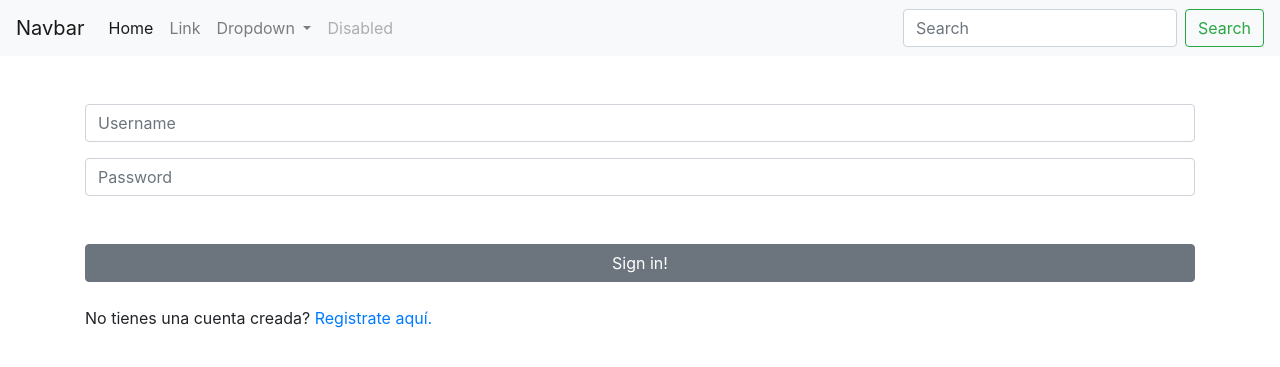
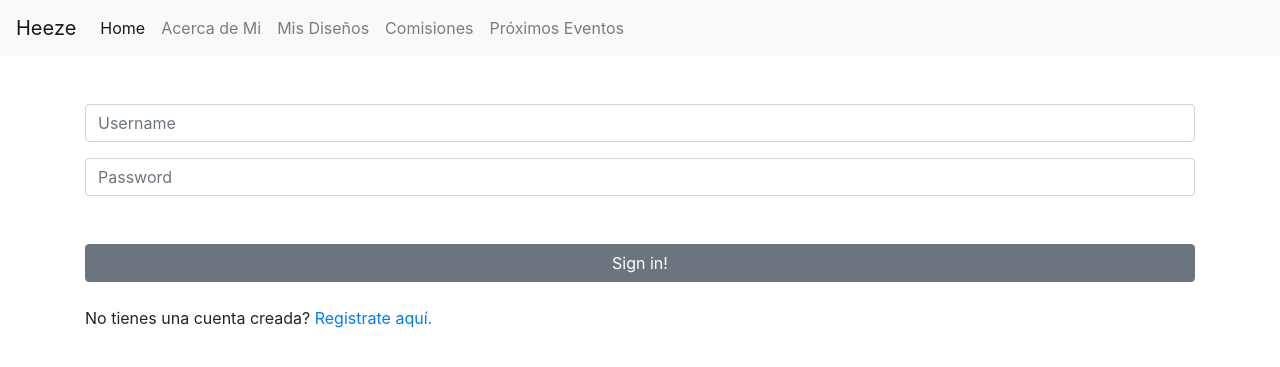
Before and after one commit to I-montano/Heeze-, a Django app: template templates/usuarios/login.html in a window 1280 px wide. Shown: the top 367 px of the page. Run offline with Django 3.2, Linux system fonts and the light colour scheme; the template is opened without the code that fills it: values that come from a table or form of the project are taken from there, others are empty; some libraries are stand-ins or nearby versions.

Commit message:
Templates con data

```diff
--- a/heeze/urls.py
+++ b/heeze/urls.py
@@ -4,7 +4,11 @@ from django.conf import settings
 from django.conf.urls.static import static
 from django.urls import path, include
 
+from heezeapp import views
+
 urlpatterns = [
     path('admin/', admin.site.urls),
-    path('', include(('heezeapp.urls', 'heezeapp'), namespace='heezeapp')),
+    path('', view=views.detalle_empresa, name='landing'),
+    path('login/', view=views.login_view, name='login'),
+    path('signup/', view=views.signup_view, name='signup'),
 ] + static(settings.STATIC_URL, document_root=settings.STATIC_ROOT)
--- a/heezeapp/forms.py
+++ b/heezeapp/forms.py
@@ -7,41 +7,39 @@ from heezeapp.models.Usuario import Usuario
 
 
 class SignupForm(forms.Form):
-    """Sign up formulario."""
+    """Sign up form."""
 
     username = forms.CharField(min_length=4, max_length=50)
 
     password = forms.CharField(max_length=70, widget=forms.PasswordInput())
     password_confirmation = forms.CharField(max_length=70,
                                             widget=forms.PasswordInput())
-
     email = forms.CharField(min_length=6,
                             max_length=70,
                             widget=forms.EmailInput())
 
     def clean_username(self):
-        """Username debe ser unico."""
+        """Username debe ser único."""
         username = self.cleaned_data['username']
         username_taken = User.objects.filter(username=username).exists()
         if username_taken:
-            raise forms.ValidationError(
-                'El username ya se encuentra registrado.')
+            raise forms.ValidationError('El username ya existe.')
         return username
 
     def clean(self):
-        """Verificador de confirmación de password."""
+        """Verificar que la confirmación de la password coincida."""
         data = super().clean()
 
         password = data['password']
         password_confirmation = data['password_confirmation']
 
         if password != password_confirmation:
-            raise forms.ValidationError('Las passwords no coinciden.')
+            raise forms.ValidationError('La password no coincide.')
 
         return data
 
     def save(self):
-        """Create user and profile."""
+        """Crear user y usuario"""
         data = self.cleaned_data
         data.pop('password_confirmation')
 
--- a/heezeapp/urls.py
+++ /dev/null
@@ -1,12 +0,0 @@
-"""Users URLs."""
-
-# Django
-from django.urls import path
-
-# View
-from heezeapp import views
-
-urlpatterns = [
-    path(route='login/', view=views.LoginView.as_view(), name='login'),
-    path(route='signup/', view=views.SignupView.as_view(), name='signup'),
-]
--- a/templates/landing.html
+++ b/templates/landing.html
@@ -0,0 +1,5 @@
+{% extends "base.html" %} {% block head_content %}
+<title>Heeze</title>
+{% endblock %} {% block container %}
+<p>{{ empresa.nombre }}</p>
+{% endblock %}
--- a/templates/nav.html
+++ b/templates/nav.html
@@ -1,6 +1,6 @@
 {% load static %}
 <nav class="navbar navbar-expand-lg navbar-light bg-light">
-  <a class="navbar-brand" href="#">Navbar</a>
+  <a class="navbar-brand" href="#">Heeze</a>
   <button
     class="navbar-toggler"
     type="button"
@@ -21,41 +21,17 @@
         >
       </li>
       <li class="nav-item">
-        <a class="nav-link" href="#">Link</a>
-      </li>
-      <li class="nav-item dropdown">
-        <a
-          class="nav-link dropdown-toggle"
-          href="#"
-          id="navbarDropdown"
-          role="button"
-          data-toggle="dropdown"
-          aria-haspopup="true"
-          aria-expanded="false"
-        >
-          Dropdown
-        </a>
-        <div class="dropdown-menu" aria-labelledby="navbarDropdown">
-          <a class="dropdown-item" href="#">Action</a>
-          <a class="dropdown-item" href="#">Another action</a>
-          <div class="dropdown-divider"></div>
-          <a class="dropdown-item" href="#">Something else here</a>
-        </div>
+        <a class="nav-link" href="{% url "acerca_de_mi" %}">Acerca de Mi</a>
       </li>
       <li class="nav-item">
-        <a class="nav-link disabled" href="#">Disabled</a>
+        <a class="nav-link" href="{% url "mis_diseños" %}">Mis Diseños</a>
+      </li>
+      <li class="nav-item">
+        <a class="nav-link" href="{% url "comisiones" %}">Comisiones</a>
+      </li>
+      <li class="nav-item">
+        <a class="nav-link" href="{% url "proximos_eventos" %}">Próximos Eventos</a>
       </li>
     </ul>
-    <form class="form-inline my-2 my-lg-0">
-      <input
-        class="form-control mr-sm-2"
-        type="search"
-        placeholder="Search"
-        aria-label="Search"
-      />
-      <button class="btn btn-outline-success my-2 my-sm-0" type="submit">
-        Search
-      </button>
-    </form>
   </div>
 </nav>
```
Also changed, not shown: heezeapp/views.py (+90 -19 lines), templates/usuarios/signup.html (added).
